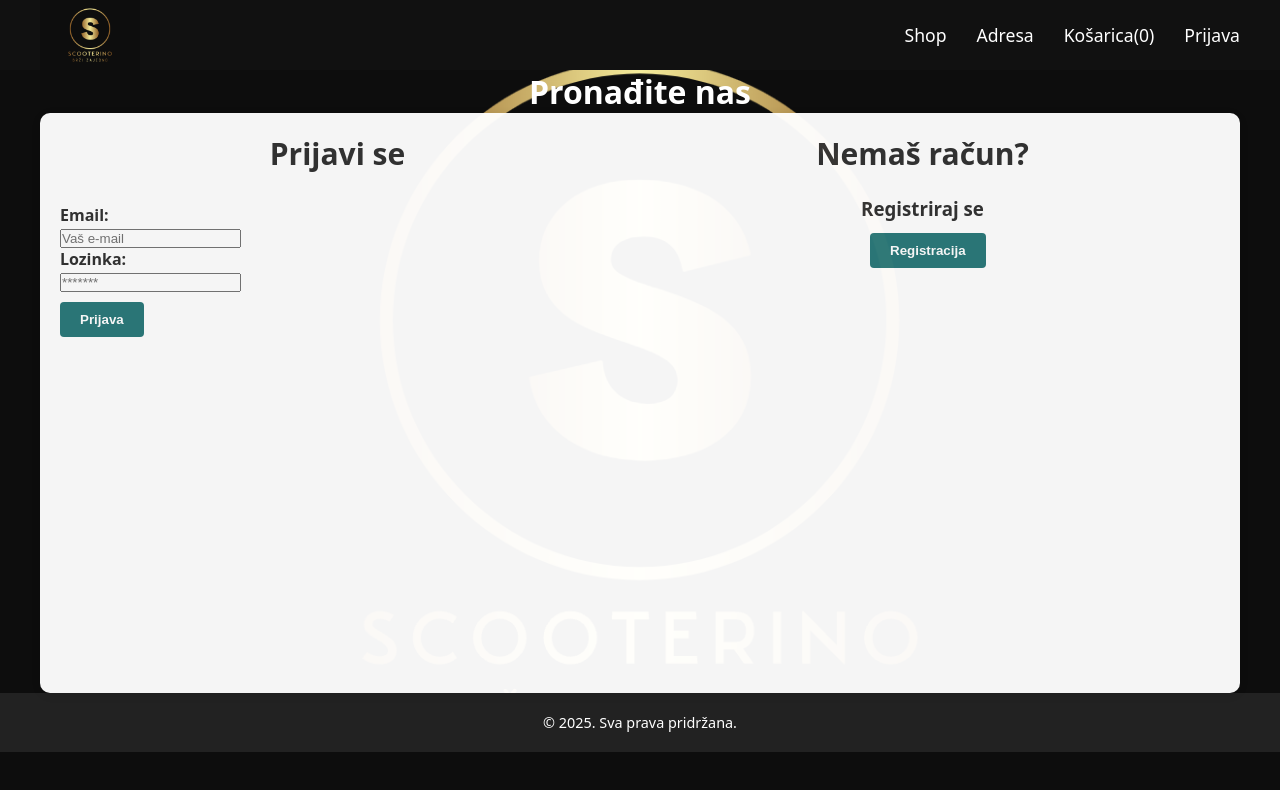
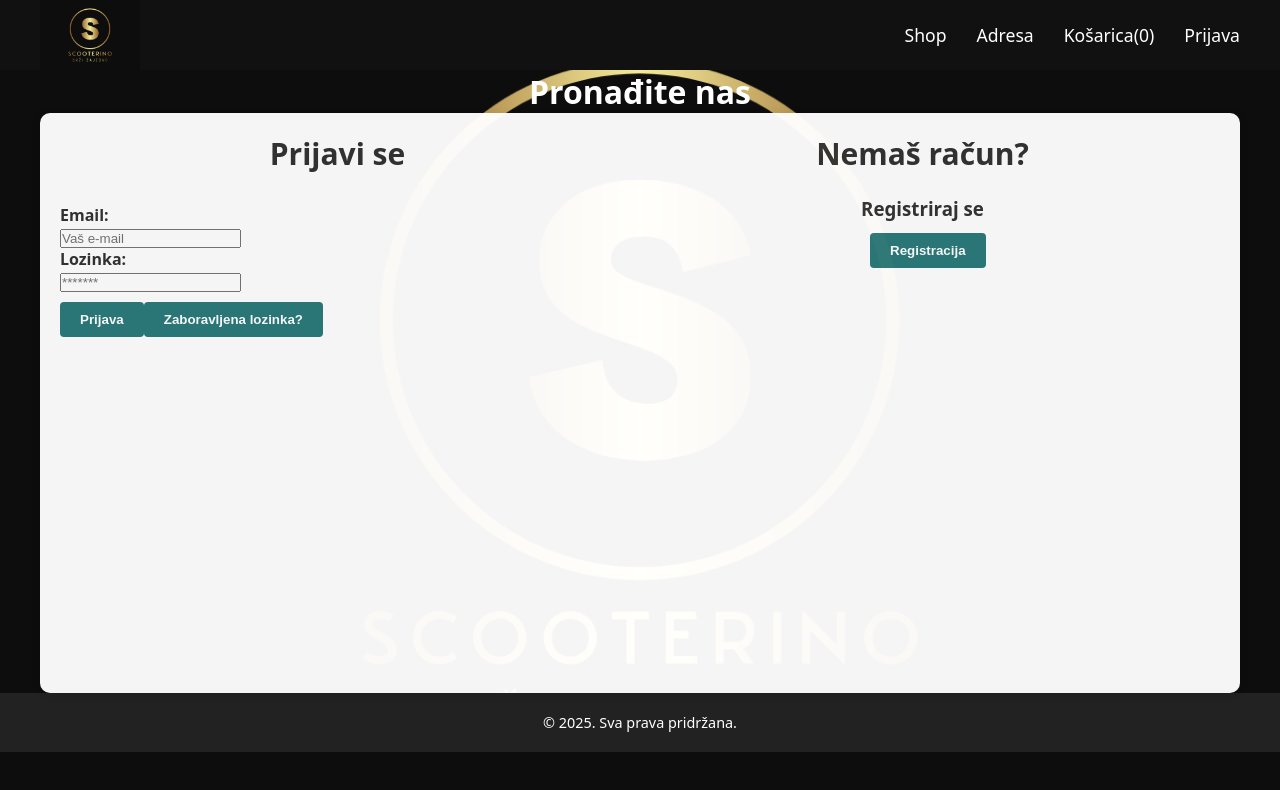
Before and after one commit to Antara420/public, a React (Create React App) app: page /prijava in a window 1280 px wide. Shown: the top 790 px of the page. Built offline with nearby package versions, Linux system fonts and the light colour scheme; no server answers; the database is empty.

Commit message:
SC - stilovski

```diff
--- a/src/components/Adresa.js
+++ b/src/components/Adresa.js
@@ -5,12 +5,8 @@ function Adresa(){
        <div class="cigla-wrap">
         <h1>Pronađite nas</h1>
            <div className='main-content'>
-
-
                 <div className='cigla-wrap'>
-
                     <div className='kosara'>
-
                         <div class="ciglica">
                             <div style={{ height: '550px', width: '350px', padding: '20px', gap: '50px', fontSize: '20px' }}>
                                       <h2 style={{color:'black'}}>Adresa</h2>
--- a/src/components/Kosarica.js
+++ b/src/components/Kosarica.js
@@ -48,8 +48,7 @@ if (kosarica.length === 0) return (
                               <span>{p.cijena} €</span>
                               <button onClick={() => ukloniIzKosarice(p.id)}>Ukloni</button>
                               </div>
-                  </li>
-                ))}
+                          </li>))}
                         </ul>
                   </div>
                   <div class="desni22">
--- a/src/components/Prijava.js
+++ b/src/components/Prijava.js
@@ -1,43 +1,54 @@
 import './proizvod.css';
 import '../App.css';
-import { Link } from 'react-router-dom';
+import { Link, useNavigate } from 'react-router-dom';
 import { useState } from 'react';
-import { useNavigate } from 'react-router-dom';
-import { signInWithEmailAndPassword } from 'firebase/auth';
+import { signInWithEmailAndPassword, sendPasswordResetEmail } from 'firebase/auth';
 import { auth } from '../firebase';
 
-
-
-function Prijava(){
-
-
+function Prijava() {
   const [email, setEmail] = useState('');
   const [lozinka, setLozinka] = useState('');
   const [error, setError] = useState('');
   const navigate = useNavigate();
 
-
+  // ✅ PRIJAVA
   const handleLogin = async (e) => {
     e.preventDefault();
     try {
       await signInWithEmailAndPassword(auth, email, lozinka);
-    navigate('/'); // nakon uspješne prijave ideš na početnu
+      navigate('/'); // nakon uspješne prijave
     } catch (err) {
       setError('Neuspješna prijava. Provjerite podatke.');
       console.error('Greška pri prijavi:', err.message);
     }
   };
-    return(
+
+  // ✅ RESET LOZINKE
+  const handleResetLozinke = async () => {
+    if (!email) {
+      alert("Unesite svoj email kako bismo vam mogli poslati link za resetiranje.");
+      return;
+    }
+
+    try {
+      await sendPasswordResetEmail(auth, email);
+      alert("Email za resetiranje lozinke je poslan!");
+    } catch (err) {
+      console.error("Greška kod resetiranja lozinke:", err);
+      alert("Greška kod slanja e-maila. Provjerite jeste li unijeli ispravan email.");
+    }
+  };
+
+  return (
     <div className='page-layout'>
-            <h1 style={{color:'white'}}>Pronađite nas</h1>
-
+      <h1 style={{ color: 'white' }}>Pronađite nas</h1>
 
       <div className='cigla-wrap'>
         <div className='cigla'>
           <div className='levi'>
             <h2>Prijavi se</h2>
             <form onSubmit={handleLogin}>
-  <label htmlFor='email'><strong>Email:</strong></label><br/>
+              <label htmlFor='email'><strong>Email:</strong></label><br />
               <input
                 placeholder='Vaš e-mail'
                 type='email'
@@ -47,9 +58,9 @@ const handleLogin = async (e) => {
                 onChange={(e) => setEmail(e.target.value)}
                 required
               />
-  <br/>
+              <br />
 
-  <label htmlFor='lozinka'><strong>Lozinka:</strong></label><br/>
+              <label htmlFor='lozinka'><strong>Lozinka:</strong></label><br />
               <input
                 placeholder='*******'
                 type='password'
@@ -57,36 +68,31 @@ const handleLogin = async (e) => {
                 name='lozinka'
                 value={lozinka}
                 onChange={(e) => setLozinka(e.target.value)}
-    required
-  />
-  <br/>
+                required/>
+              <br />
 
               <button className='slatkis' type='submit'>Prijava</button>
+              <button type="button" onClick={handleResetLozinke} className="slatkis">Zaboravljena lozinka?</button>
 
               {error && <p className="error">{error}</p>}
             </form>
-
-
           </div>
-
 
           <div className='desni'>
             <h2>Nemaš račun?</h2>
             <h3>Registriraj se</h3>
             <Link to="/registracija" >
-                        <button style={{marginLeft:'225px'}} className='slatkis'>Registracija</button>
+              <button style={{ marginLeft: '225px' }} className='slatkis'>Registracija</button>
             </Link>
           </div>
         </div>
       </div>
 
-
       <div className='site-footer'>
         &copy; 2025. Sva prava pridržana.
       </div>
+    </div>
+  );
+}
 
-
-       </div>
-    )
-}
 export default Prijava;
--- a/src/components/ProizvodDetalji.js
+++ b/src/components/ProizvodDetalji.js
@@ -120,7 +120,6 @@ const handleKomentarSubmit = async (e) => {
 
       <div className='komentari'>
         <h3>Komentari</h3>
-
         {komentari.length === 0 && <p>Nema komentara još.</p>}
         <ul>
           {komentari.map((komentar) => (
@@ -137,8 +136,7 @@ const handleKomentarSubmit = async (e) => {
           onChange={(e) => setNoviKomentar(e.target.value)}
           placeholder="Napiši komentar..."
           rows={3}
-        required
-      />
+          required />
           <button type="submit">Pošalji</button>
         </form>
   ) : (
```
Also changed, not shown: src/components/Pocetna.js (+2 -5 lines). Lines whose indentation alone changed are shown as unchanged.
